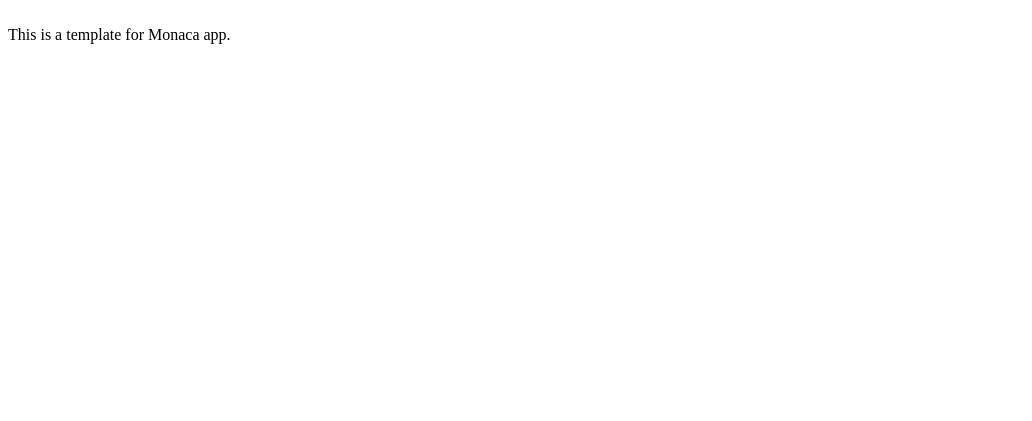
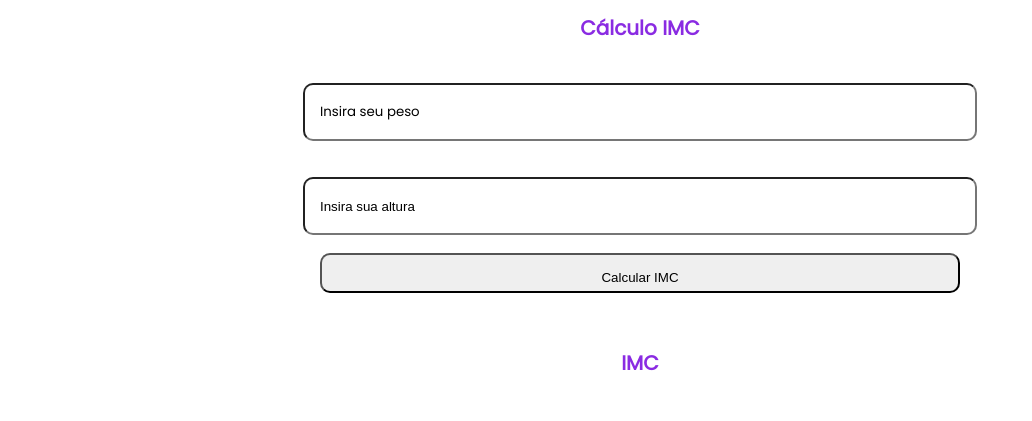
Before and after one commit to washesss/Atividade-IMC, a website: page www/index.html in a window 1280 px wide. Shown: the whole page, without its empty margins (0-1032 px from the left). Drawn offline with Linux system fonts and the light colour scheme.

Commit message:
mudanças

```diff
--- /dev/null
+++ b/www/components/engine.js
@@ -0,0 +1,35 @@
+   function calcularIMC(){
+    var peso, altura, imc
+
+    peso = document.getElementById ('peso').value
+    altura = document.getElementById ('altura').value
+
+    imc = peso /  ( altura * altura )
+    document.getElementById("IMC").textContent = imc
+
+
+if(imc <=18.5){
+    document.getElementById('IMC').textContent = imc +  " Você está abaixo do Peso!"
+}
+
+else if ((imc > 18.5 ) &&  (imc <= 24.9)) {
+    document.getElementById('IMC').textContent = imc + " Você está no peso ideal!"
+}
+
+else if ((imc > 24.9 ) &&  (imc <= 29.9)) {
+    document.getElementById('IMC').textContent = imc + " Você está ligeiramente acima do peso!"
+}
+
+else if ((imc > 29.9 ) &&  (imc <= 34.9)) {
+    document.getElementById('IMC').textContent = imc + " Você está com obesidade grau I!"
+}
+
+else if ((imc > 34.9 ) &&  (imc <= 39.9)) {
+    document.getElementById('IMC').textContent = imc + " Você está com obesidade grau II!"
+}
+
+else{
+document.getElementById('IMC').textContent = imc + " Você está com obesidade grau III!"
+}
+
+   }
--- a/www/css/style.css
+++ b/www/css/style.css
@@ -1 +1,71 @@
-/**/
+@import url('https://fonts.googleapis.com/css2?family=Poppins&display=swap');
+::placeholder {
+    color:black;
+}
+
+#peso {
+    font-family: Poppins;
+    color: blueviolet;
+}
+
+body{
+margin: 0px;
+padding: 0px;
+}
+
+.container{
+display: flex;
+flex-direction: column;
+align-content: center;
+}
+
+h1{
+font-family: Poppins;
+font-size: 20px;
+align-self: center;
+margin-bottom: 5vh;
+color: blueviolet;
+
+}
+
+.linha{
+    color: black;
+    font-family: Arial, Helvetica, sans-serif;
+    font-size: 20px;
+    display: flex;
+    flex-direction:column;
+    align-self: center;
+}
+
+input{
+    width: 50vw;
+    height: 3vh;
+    align-self: center;
+    padding:15px;
+    color: black;
+    border-radius: 10px;
+}
+
+input[type = "number"]:hover{
+    box-shadow: 0 12px 10px 0 rgba(53, 17, 17, 0.24);
+}
+
+input[type = "button"]:hover{
+    margin-top: 10px;
+    box-shadow: 0 12px 16px 0 rgba(53, 17, 17, 0.24);
+}
+
+input[type = "button"]{
+    height: 5vh;
+}
+
+h2{
+color: blueviolet;
+}
+
+.background{
+     width: 100vw;
+     height: 100vh;
+     display: flex;
+     align-content: center;
+}
--- a/www/index.html
+++ b/www/index.html
@@ -7,11 +7,26 @@
     <script src="components/loader.js"></script>
     <link rel="stylesheet" href="components/loader.css">
     <link rel="stylesheet" href="css/style.css">
-    <script>
+    <script type="text/javascript" src="components/engine.js">
     </script>
 </head>
 <body>
-	<br />
-    This is a template for Monaca app.
+	<div class="fundo">
+        <form class="container">
+      <h1 class="titulo">Cálculo IMC</h1>
+<input type="number" placeholder="Insira seu peso" id="peso" >
+<br>
+<br>
+<input type="number" step="0.01" placeholder="Insira sua altura" id="altura">
+<br>
+    <input type="button" value="Calcular IMC" onclick="calcularIMC()">
+<br>
+<div class="linha"><br>
+<h1>IMC</h1>
+    <span id="IMC"></span>
+
+     </div>
+     </form>
+</div>
 </body>
 </html>
```
Also changed, not shown: build.json (added, +14 -0 lines), config.xml (+3 -7 lines), www/manifest.json (added), 1 other file.
